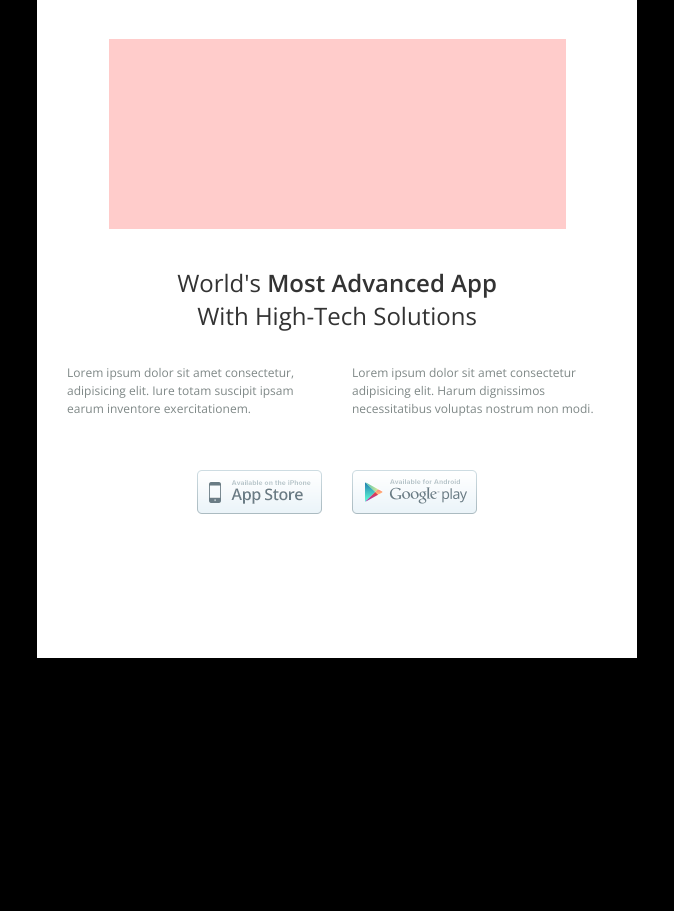
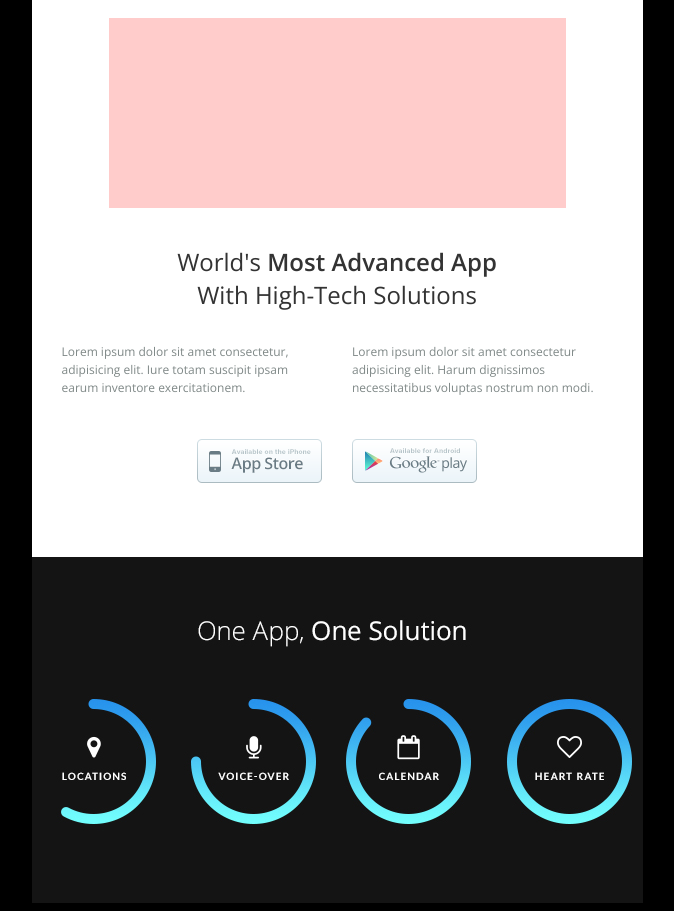
Before and after one commit to Jahanban/htmlEMail, a plain HTML site: page index.html in a window 1280 px wide. Shown: the part 811-1722 px from the top of the page, without its empty margins (303-977 px from the left). Before the commit the page ends 1477 px from the top, so only its background shows below. Drawn offline with nearby package versions, Linux system fonts and the light colour scheme.

Commit message:
One app one solution image inserted - section complete

```diff
--- a/index.html
+++ b/index.html
@@ -243,11 +243,11 @@
                     <tr>
                         <td>
                             <table class="advanced-table" width="50%" align="left" cellspacing="0" cellpadding="0"
-                                border="0" style="padding: 15px 15px 70px 15px; background: white ;">
+                                border="0" style="padding: 15px 15px 0 15px; background: white ;">
                                 <tr>
                                     <td>
                                         <p
-                                            style="font-family: 'Open Sans', sans-serif; color:#7f8887; font-weight: 400; font-size: 12px; line-height: 1.5; padding: 0 0 40px;">
+                                            style="font-family: 'Open Sans', sans-serif; color:#7f8887; font-weight: 400; font-size: 12px; line-height: 1.5; padding: 0 0 30px;">
                                             Lorem ipsum dolor sit amet consectetur, adipisicing elit. Iure totam
                                             suscipit ipsam earum inventore exercitationem.
                                         </p>
@@ -261,11 +261,11 @@
 
                             </table>
                             <table class="advanced-table" width="50%" align="left" cellspacing="0" cellpadding="0"
-                                border="0" style="padding: 15px 15px 70px 15px; background: white ;">
+                                border="0" style="padding: 15px 15px 0 15px; background: white ;">
                                 <tr>
                                     <td>
                                         <p
-                                            style="font-family: 'Open Sans', sans-serif; color:#7f8887; font-weight: 400; font-size: 12px; line-height: 1.5;padding: 0 0 40px;">
+                                            style="font-family: 'Open Sans', sans-serif; color:#7f8887; font-weight: 400; font-size: 12px; line-height: 1.5;padding: 0 0 30px;">
                                             Lorem ipsum dolor sit amet consectetur adipisicing elit. Harum dignissimos
                                             necessitatibus voluptas nostrum non modi.
                                         </p>
@@ -285,11 +285,21 @@
             </td>
         </tr>
         <!-- End of advanced row -->
-        <!-- Start of main row -->
+        <!-- Start of one app row layout -->
         <tr>
-            <td></td>
+            <td>
+                <table class="one-solution-table" width="100%" align="left" cellspacing="0" cellpadding="0" border="0"
+                    style="padding: 50px 0; background: #141414;">
+                    <tr>
+                        <td>
+                            <img src="/images/one_app.jpg" alt="">
+                        </td>
+                    </tr>
+
+                </table>
+            </td>
         </tr>
-        <!-- End of main row -->
+        <!-- End of one app row layout -->
         <!-- Start of main row -->
         <tr>
             <td></td>
```
